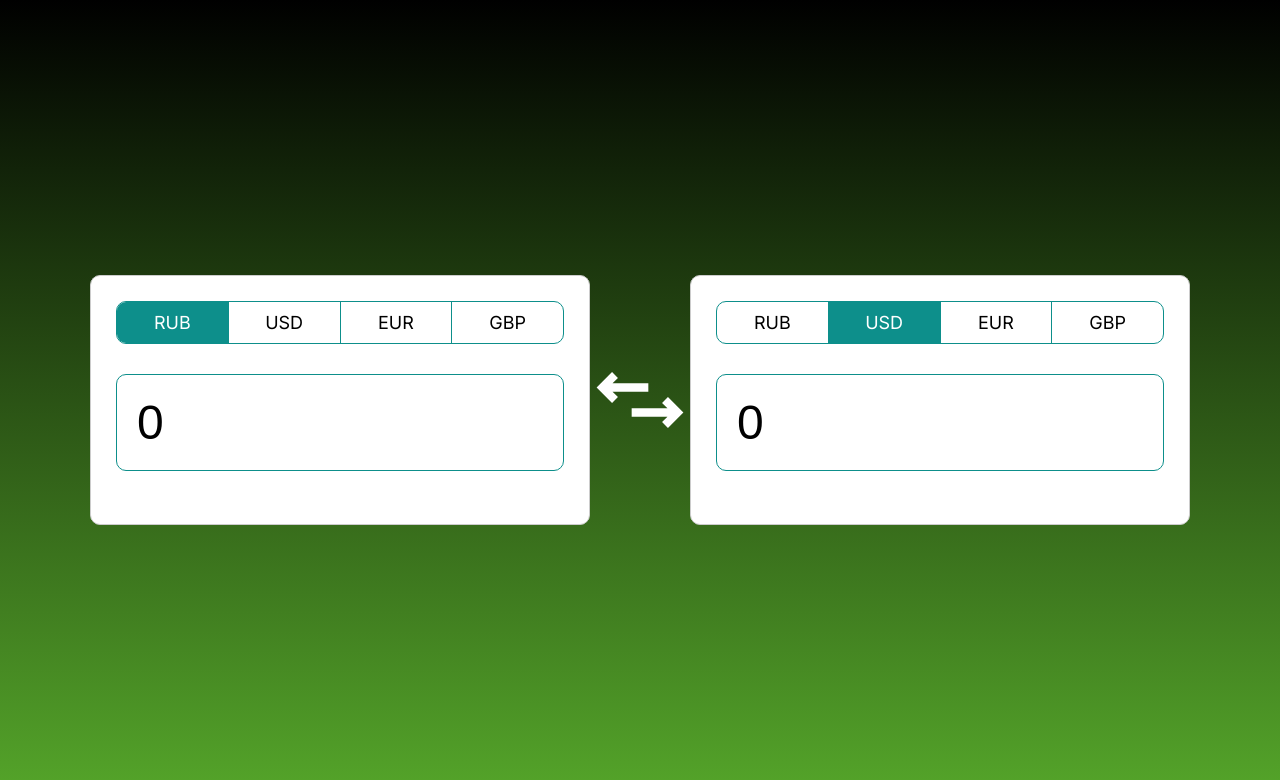
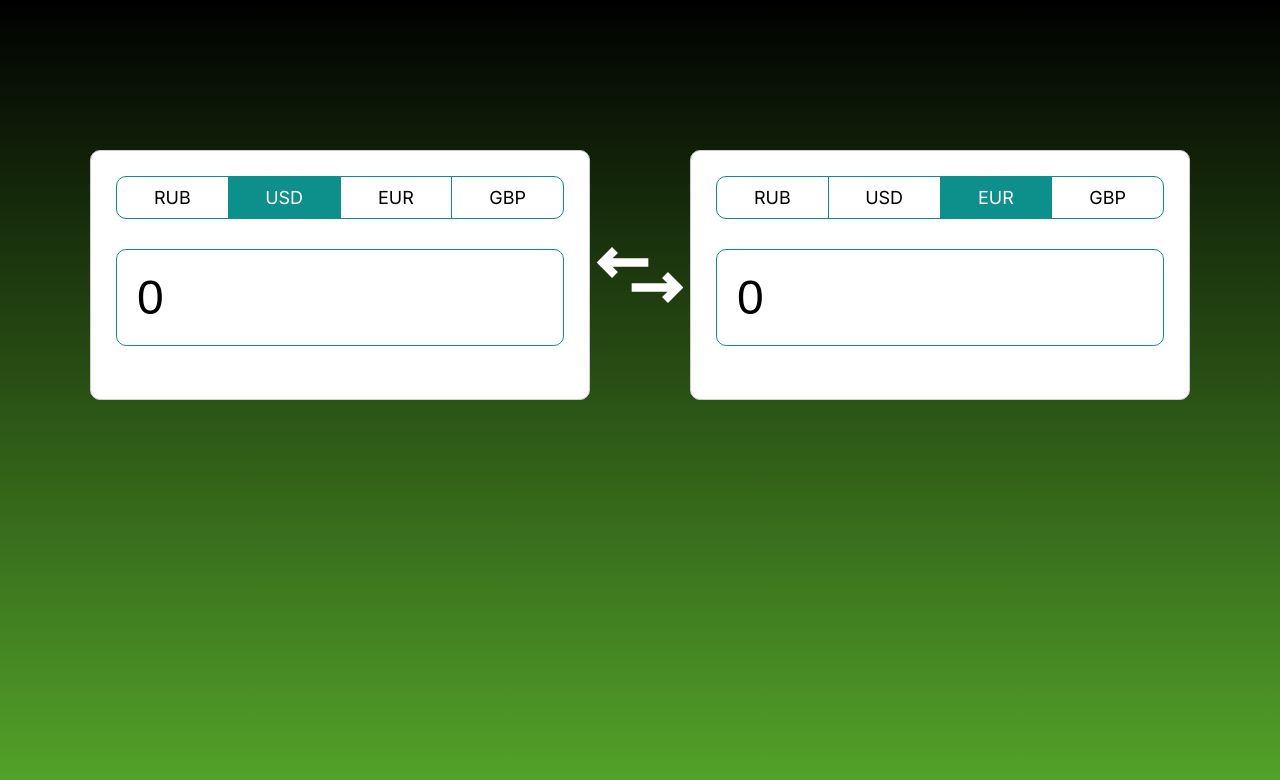
Before and after one commit to kazrias/currency-converter, a React (Vite) app: page / in a window 1280 px wide. Shown: the top 780 px of the page. Built offline with nearby package versions, Linux system fonts and the light colour scheme; no server answers.

Commit message:
undefined...

```diff
--- a/src/App.jsx
+++ b/src/App.jsx
@@ -3,27 +3,11 @@ import './App.scss'
 import Block from './components/Block/Block'
 function App() {
   const [rates, setRates] = useState({});
-  const [fromCurrency, setFromCurrency] = useState('RUB');
-  const [toCurrency, setToCurrency] = useState('USD');
+  const [fromCurrency, setFromCurrency] = useState('USD');
+  const [toCurrency, setToCurrency] = useState('EUR');
   const [fromValue, setFromValue] = useState(0);
   const [toValue, setToValue] = useState(0);
-  function onChangeFromCurrency(cur) {
-    setFromCurrency(cur);
-  }
-  function onChangeToCurrency(cur) {
-    setToCurrency(cur);
-  }
 
-  function onChangeFromValue(value) {
-    const result = +((rates[fromCurrency].Value / rates[toCurrency].Value) * value).toFixed(3)
-    setFromValue(value);
-    setToValue(result)
-  }
-  function onChangeToValue(value) {
-    const result = +((rates[toCurrency].Value / rates[fromCurrency].Value) * value).toFixed(3);
-    setToValue(value);
-    setFromValue(result);
-  }
   useEffect(() => {
     fetch('https://www.cbr-xml-daily.ru/daily_json.js')
       .then(res => res.json())
@@ -45,13 +29,28 @@ function App() {
         console.warn(err);
         alert('Не удалось получить информацию');
       })
-  }, [])
-  console.log(rates);
+  }, []);
+  function onChangeFromValue(value) {
+    const result = +((rates[fromCurrency].Value / rates[toCurrency].Value) * value).toFixed(3)
+    setFromValue(value);
+    setToValue(result)
+  }
+
+  function onChangeToValue(value) {
+    const result = +((rates[toCurrency].Value / rates[fromCurrency].Value) * value).toFixed(3);
+    setToValue(value);
+    setFromValue(result);
+  }
+
+
+  // useEffect(() => {
+  //   onChangeFromValue(fromValue)
+  // }, [fromCurrency, fromValue])
   return (
     <div className="App">
-      <Block onChangeCurrency={onChangeFromCurrency} currency={fromCurrency} onChangeValue={onChangeFromValue} value={fromValue} />
+      <Block onChangeCurrency={setFromCurrency} currency={fromCurrency} onChangeValue={onChangeFromValue} value={fromValue} />
       <img src="/assets/arrows.svg" alt="" className="arrows" />
-      <Block onChangeCurrency={onChangeToCurrency} currency={toCurrency} onChangeValue={onChangeToValue} value={toValue} />
+      <Block onChangeCurrency={setToCurrency} currency={toCurrency} onChangeValue={onChangeToValue} value={toValue} />
     </div>
   )
 }
--- a/src/App.scss
+++ b/src/App.scss
@@ -1,18 +1,23 @@
-*{
+* {
   margin: 0;
   padding: 0;
   box-sizing: border-box;
 }
 
-.App{
+body {
+  height: 100vh;
+  background: rgb(85, 166, 42);
+  background: linear-gradient(0deg, rgba(85, 166, 42, 1) 0%, rgba(0, 0, 0, 1) 100%);
+}
+
+.App {
   display: flex;
-  height: 100vh;
+  padding-top: 150px;
+  justify-content: center;
   align-items: center;
-  justify-content: center;
-  background: rgb(85,166,42);
-  background: linear-gradient(0deg, rgba(85,166,42,1) 0%, rgba(0,0,0,1) 100%);
 }
-.arrows{
+
+.arrows {
   display: block;
   width: 100px;
   height: 100px;
```
